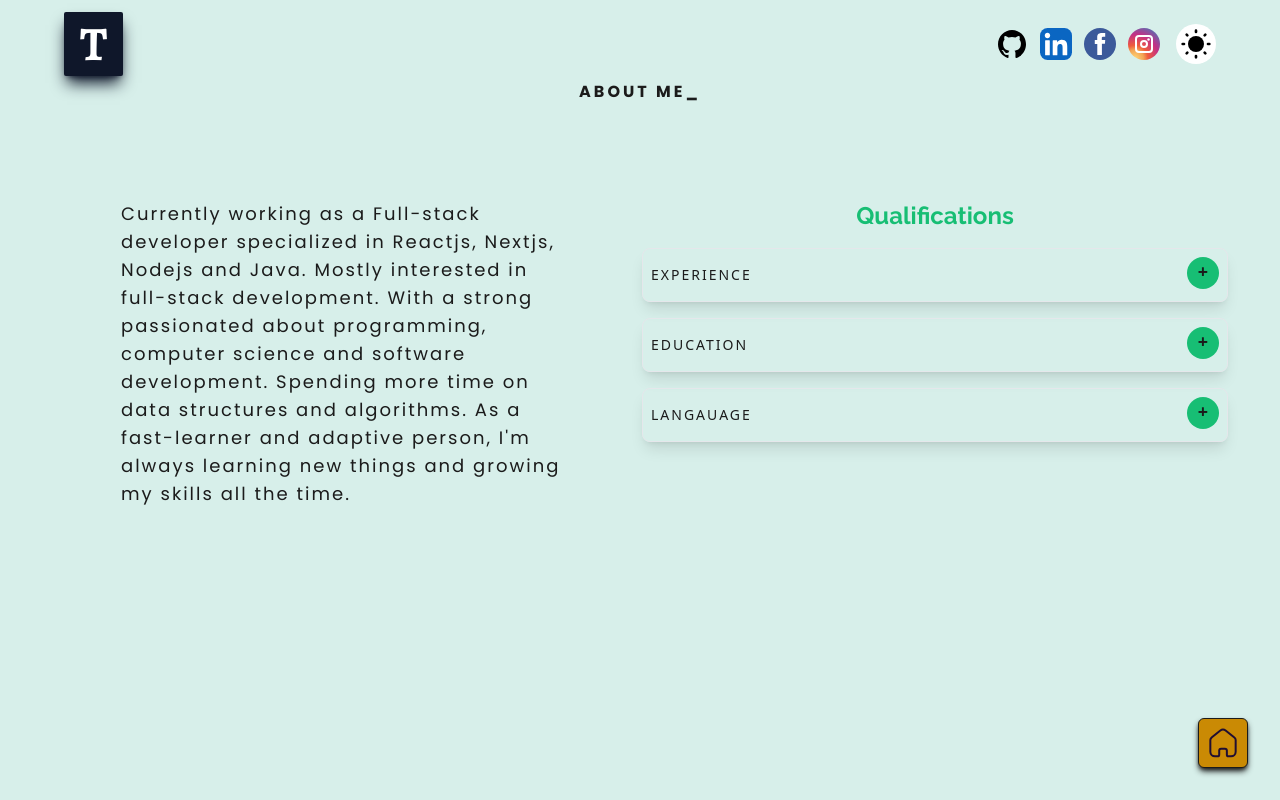
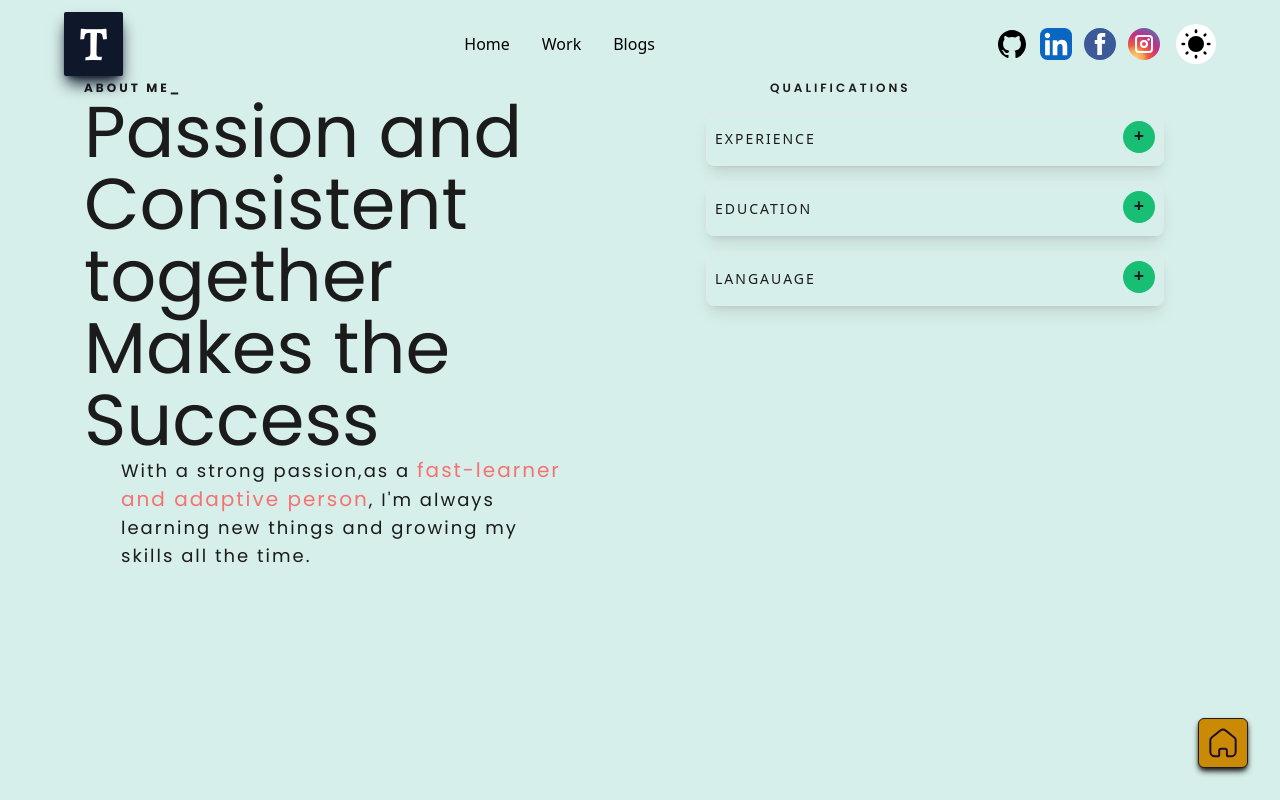
Before and after one commit to ThanHtikeZawGithub/MyPortfolio, a Next.js app: page /about in a window 1280 px wide. Shown: the top 800 px of the page. Built offline with nearby package versions, Linux system fonts and the light colour scheme.

Commit message:
fixed about page

```diff
--- a/app/AboutCard.jsx
+++ b/app/AboutCard.jsx
@@ -10,22 +10,22 @@ const AboutCard = (props) => {
         className="cursor-pointer flex items-center relative overflow-hidden"
       >
         <h3 className="md:text-sm font-medium font-poppins tracking-[2px] py-2">{props.title}</h3>
-        <span className="bg-primary3 text-center transition-all duration-500 z-50 font-extrabold text-lg w-8 h-8 rounded-full absolute right-0 top-0">
+        <span className="bg-primary3 text-center transition-all duration-500 font-extrabold text-lg w-8 h-8 rounded-full absolute right-0 top-0">
           {showInfo ? '-' : '+'}
         </span>
       </div>
       <div
         className={`transition-all ${
-          showInfo ? 'max-h-[200px] opacity-100' : 'max-h-0 opacity-0'
+          showInfo ? 'max-h-[300px] opacity-100' : 'max-h-0 opacity-0'
         } overflow-hidden duration-500`}
       >
         {props.description.map((val) => (
           <div key={val.cap} className="md:px-2 px-2">
             <div className="flex items-center justify-between">
-              <h1 className="font-bold text-sm md:text-base text-primary3 font-open">{val.cap}</h1>
-              <span className="font-semibold text-[10px] md:text-sm font-raleway">{val.date}</span>
+              <h1 className="font-bold text-sm md:text-base text-dark font-poppin">{val.cap}</h1>
+              <span className="font-semibold text-[10px] md:text-sm font-poppin">{val.date}</span>
             </div>
-            <div className="pb-3 font-semibold text-sm font-open">{val.des}</div>
+            <div className="pb-3 font-normal tracking-[1px] text-sm font-poppin">{val.des}</div>
           </div>
         ))}
       </div>
--- a/app/Info.js
+++ b/app/Info.js
@@ -18,6 +18,11 @@ export const aboutInfo = [
           cap:'Frontend Developer (freelance)',
           date:'(Oct 2022)-present',
           des:'Mainly Frontend Design using Reactjs, Nextjs',
+        },
+        {
+          cap:'Full-stack Developer - GENKI SYSTEM',
+          date:'(Apr 2023)-present',
+          des:'full-stack development of the web and AI stuff',
         },
       ],
     },
@@ -43,7 +48,7 @@ export const aboutInfo = [
       description: [
         {
           cap:'English',
-          date:'UpperIntermediate',
+          date:'C1 Advanced',
           des:'Comfortable to read, write and speak',
         },
         {
--- a/app/Navbar.jsx
+++ b/app/Navbar.jsx
@@ -3,6 +3,7 @@ import React, { useState, useEffect } from "react";
 import { LinkedInIcon, GithubIcon, FacebookIcon, InstagramIcon, SunIcon, MoonIcon } from "./Icons";
 import { motion } from "framer-motion";
 import useDarkTheme from "./useDarkTheme";
+import Link from "next/link";
 
 const Navbar = () => {
   const [isTopOfPage, setIsTopOfPage] = useState(true);
@@ -25,10 +26,15 @@ const Navbar = () => {
       }w-full px-8 md:px-16 py-3 font-medium z-20 flex items-center justify-between`}
     >
       <nav className="flex items-center justify-between">
-        <div className=" bg-slate-900 font-bold font-alegreya text-white text-5xl px-4 py-2 rounded-sm shadow-slate-900 shadow-lg flex items-center justify-between">
+        <div className=" bg-slate-900 font-bold font-alegreya text-white text-2xl md:text-5xl px-4 py-2 rounded-sm shadow-slate-900 shadow-lg flex items-center justify-between">
             {/* <img src="/assets/logo.png" alt="logo" className="w-12 h-auto" /> */}
             T
          </div>
+      </nav>
+      <nav className="hidden md:flex md:items-center md:justify-center md:gap-8">
+        <Link href={'/'}>Home</Link>
+        <Link href={'/work'}>Work</Link>
+        <Link href={'/blogs'}>Blogs</Link>
       </nav>
       <nav className="flex items-center gap-4">
         <div className="hidden md:flex items-center justify-between gap-3">
--- a/app/about/About.jsx
+++ b/app/about/About.jsx
@@ -6,18 +6,16 @@ import AboutCard from "../AboutCard";
 const About = () => {
   return (
     <section className="max-w-[1200px] relative flex flex-col md:min-h-screen md:mx-auto pt-20">
-      <h2 className="title mb-6 md:mb-24">ABOUT ME_</h2>
       <div className="grid grid-cols-1 md:grid-cols-2 gap-1 px-3 h-full w-full justify-center">
-        <div className="flex flex-col md:px-8 items-center">
+        <div className="flex flex-col md:px-8 items-center justify-start">
+        <h2 className="title text-start">ABOUT ME_</h2>
+        <div className="font-poppin text-7xl dark:text-white text-dark">Passion and Consistent together Makes the Success</div>
           <p className="max-w-md text-sm font-normal font-poppin md:text-lg tracking-[2px] text-center md:text-start">
-          Currently working as a Full-stack developer specialized in Reactjs, Nextjs, Nodejs and Java.
-          Mostly interested in full-stack development. With a strong passionated about programming,
-          computer science and software development. Spending more time on data structures and algorithms.
-          As a fast-learner and adaptive person, I'm always learning new things and growing my skills all the time.
+          With a strong passion,as a <span className="text-xl text-red-400">fast-learner and adaptive person</span>, I'm always learning new things and growing my skills all the time.
           </p>
         </div>
-        <div className="px-[64px] md:px-0">
-          <h3 className="text-xl text-primary3 md:text-2xl md:px-16 text-center font-bold font-raleway">
+        <div className="md:px-[64px] px-0">
+          <h3 className="text-xs text-dark dark:text-white uppercase tracking-[3px] text-start md:px-16 font-semibold font-poppin">
             Qualifications
             </h3>
           <div>
--- a/app/globals.css
+++ b/app/globals.css
@@ -94,7 +94,7 @@
 @layer base {
   }
   .title {
-    @apply mx-auto w-full uppercase tracking-[3px] text-center font-poppin dark:text-primary3 text-dark font-bold
+    @apply w-full text-xs uppercase tracking-[3px] font-poppin dark:text-primary3 text-dark font-bold
   }
 
   /* @keyframes glowing {
```
